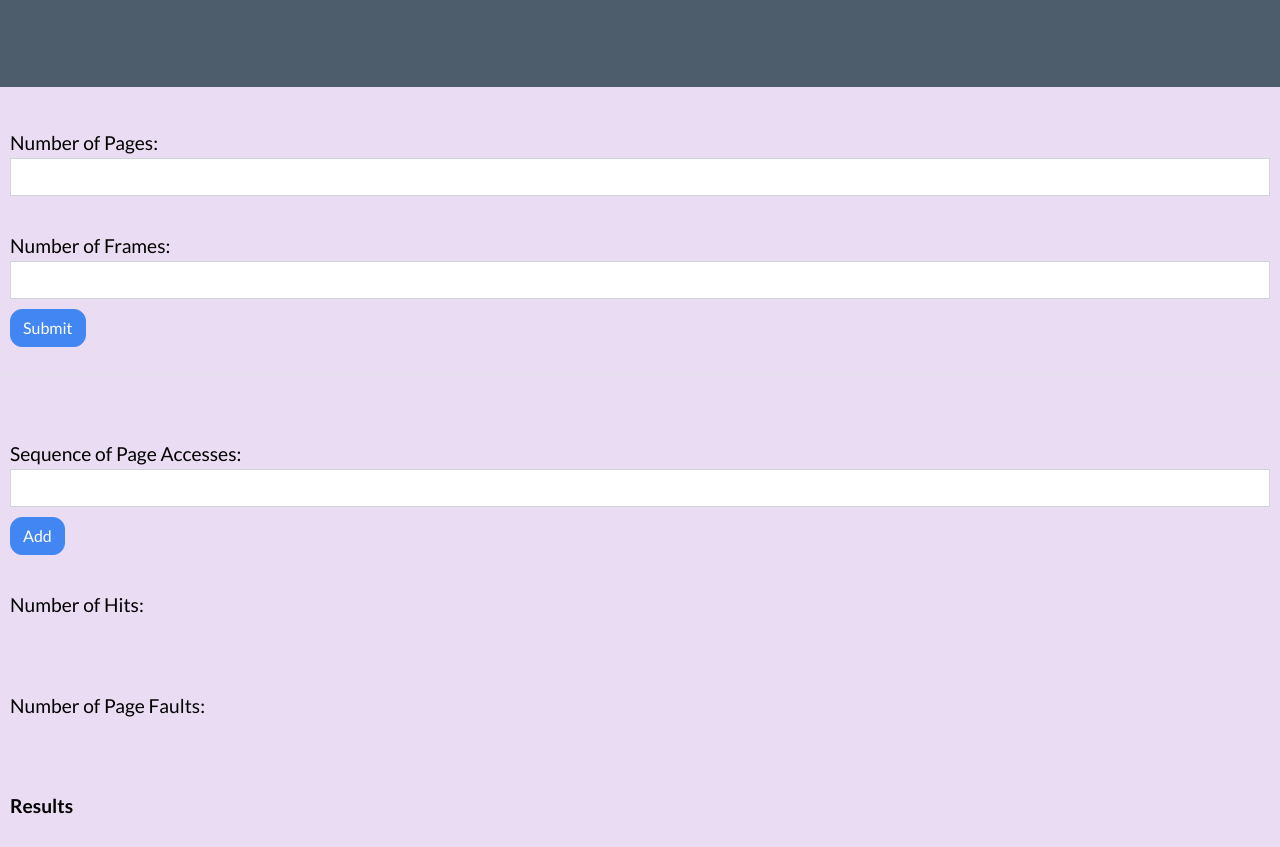
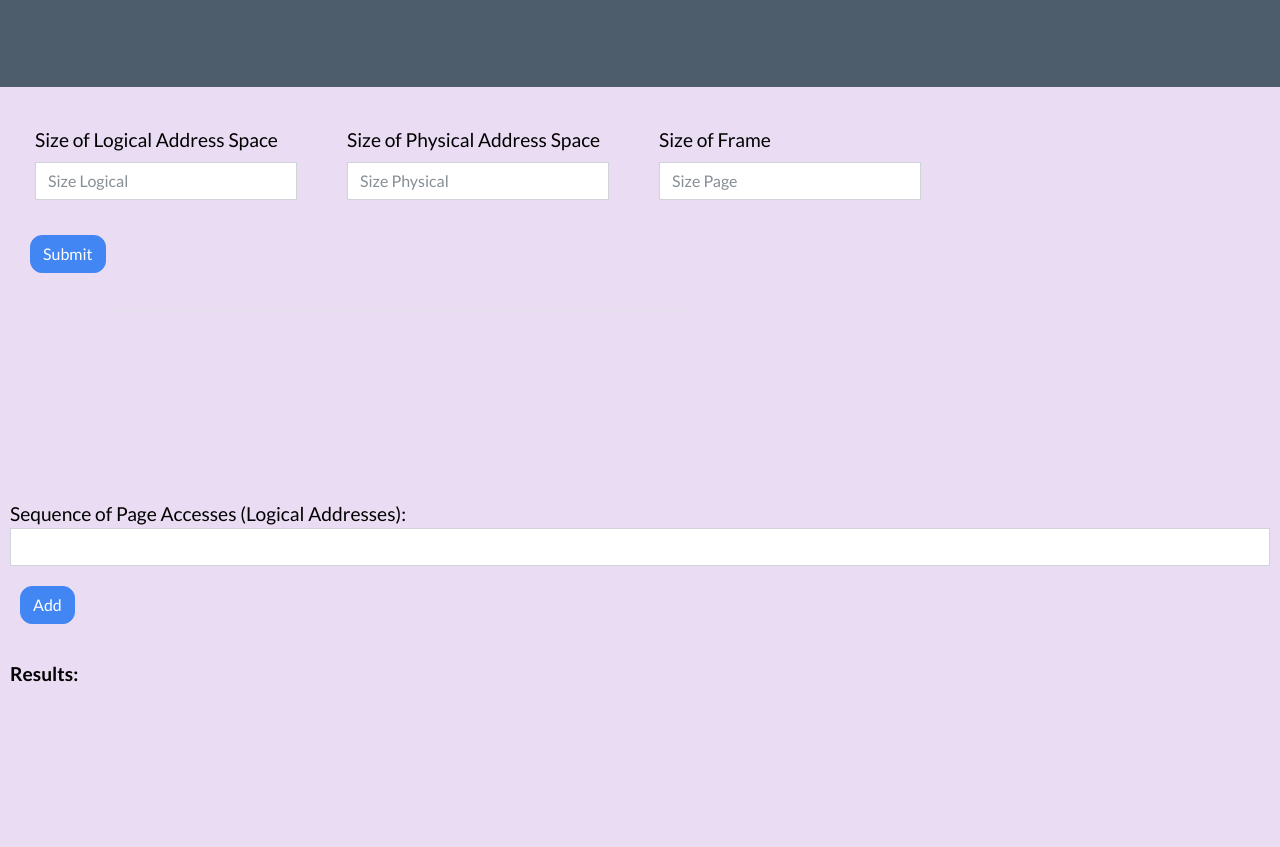
Before and after one commit to aps-y/OS-simulator, a plain HTML site: page PageReplacement/optimal.html in a window 1280 px wide. Shown: the part 398-1245 px from the top of the page. After the commit the page ends 1113 px from the top, so only its background shows below. Drawn offline with nearby package versions, Linux system fonts and the light colour scheme.

Commit message:
final by ankit

```diff
--- a/PageReplacement/optimal.html
+++ b/PageReplacement/optimal.html
@@ -5,7 +5,7 @@
         <script src="https://maxcdn.bootstrapcdn.com/bootstrap/3.3.7/js/bootstrap.min.js"></script>
     </head> <style>
         body {
-            color:#000000;
+            color:black;
             font-size:larger;
         }
         .jumbotron{
@@ -15,12 +15,14 @@
             padding: 10px;
         }
         button {
-            margin-top: 10px;
+            margin-left: 30px;
         }
 
         </style>
     <body>
         <script>
+            var PhyAddrSpace, logAddrSpace, frameSize, last_accessed=[];
+
             var number_of_pages, number_of_frames;
             var colors = [], frame_content=[],      access_counts=[];
             var victim = 1;
@@ -29,28 +31,37 @@
             var hits = 0, misses = 0;
 
             function getInputs() {
-                number_of_pages = document.getElementById("input_pages").value;
-                number_of_frames = document.getElementById("input_frames").value;
+                logAddrSpace = document.getElementById("logAddrSpace").value;
+                PhyAddrSpace = document.getElementById("PhyAddrSpace").value;
+                frameSize = document.getElementById("frameSize").value;
+                number_of_pages = Math.ceil(logAddrSpace/frameSize);
+                number_of_frames = PhyAddrSpace/frameSize;
                 console.log(number_of_frames, number_of_pages);
-                var pageTable = document.getElementById("pages");
+                document.getElementById("head1").innerHTML="Page Table";
+                document.getElementById("head2").innerHTML="Physical Memory";
+                var processTable = document.getElementById("pages");
                 var frameTable = document.getElementById("frames");
-                document.getElementById("pages").innerHTML = "<th>Page Number</th><th>Data</th>";
+
+                document.getElementById("pages").innerHTML = "<th>Page Number</th><th> Frame Allocated</th><th>Data</th>";
                 document.getElementById("frames").innerHTML = "<th>Frame Number</th><th>Page</th>";
+
                 for(var i=0;i<number_of_pages;i++) {
-                    var row = pageTable.insertRow(i+1);
+                    var row = processTable.insertRow(i+1);
                     var cell1 = row.insertCell(0);
                     var cell2 = row.insertCell(1);
+                    var cell3 = row.insertCell(2);
                     var color = "#"+((1<<24)*Math.random()|0).toString(16)
-                    cell2.setAttribute("bgcolor",color);
+                    cell3.setAttribute("bgcolor",color);
                     colors.push(color);
                     cell1.innerHTML=i;
+                    cell2.innerHTML = "-";
                 }
                 for(var i=0;i<number_of_frames;i++) {
                     var row = frameTable.insertRow(i+1);
                     var cell1 = row.insertCell(0);
                     var cell2 = row.insertCell(1);
                     frame_content.push(-1);
-                        access_counts.push(0);
+                    access_counts.push(0);
                     cell1.innerHTML=i;
                 }
             }
@@ -99,7 +110,9 @@
             function opr() {
 
                 sequence = document.getElementById("input_page").value.split(" ");
-
+                for(var i=0;i<sequence.length;i++) {
+                    sequence[i] = parseInt(sequence[i]/frameSize);
+                }
                 for(var i=0;i<sequence.length;i++) {
                     sequence[i] = parseInt(sequence[i]);
                     if(sequence[i]>=number_of_pages) {
@@ -111,21 +124,26 @@
                     var result = document.createElement("P");
                     if(hit!=-1) {
                         hits++;
-                        var txt = "Hit for Page Number "+sequence[i]+" in Frame Number "+hit;
+                        var txt = "Page Accessed: "+sequence[i]+", Page Offset: "+parseInt(sequence[i]%frameSize)+". Hit in Frame Number "+hit;
                         result.append(txt);
                     }
                     else {
                         misses++;
                         findVictim(i);
-                        var txt = "Page Fault. Victim for replacement is page in frame number "+(victim);
+                        var txt = "Page Accessed: "+sequence[i]+", Page Offset: "+parseInt(sequence[i]%frameSize)+". Page Fault. Victim for replacement is frame number "+victim;
                         result.append(txt);
+                        var invalid = frame_content[victim];
+                        if(invalid!=-1) {
+                        document.getElementById("pages").rows[invalid+1].cells[1].innerHTML = "-";
+                        }
                         frame_content[victim] = sequence[i];
+                        document.getElementById("pages").rows[sequence[i]+1].cells[1].innerHTML = victim;
                         document.getElementById("frames").rows[victim+1].cells[1].setAttribute("bgcolor",colors[sequence[i]]);
                         console.log(victim);
                     }
                     document.getElementById("results").appendChild(result);
-                    document.getElementById("hits").innerHTML = hits;
-                    document.getElementById("faults").innerHTML = misses;
+                    document.getElementById("hits").innerHTML = "<strong>Number of Hits: <strong>"+hits;
+                    document.getElementById("faults").innerHTML = "<strong>Number of Page Faults: <strong>"+misses;
                     console.log(access_counts);
 
                 }
@@ -139,22 +157,41 @@
               <a class="btn btn-success" href="https://www.geeksforgeeks.org/program-optimal-page-replacement-algorithm/" role="button">Read More</a>
             </p>
         </div>
-        <p>Number of Pages: <input class="form-control" id="input_pages" type="number" min=1></p>
-        <p>Number of Frames: <input class="form-control" id="input_frames" type="number" min=1> <button class="btn btn-success" onclick="getInputs()">Submit</button></p>
-        <div>
-            <table id="pages" class="table">
+        <form>
+            	<fieldset>
+            		<div class="row">
+            			<div class="form-group" style="margin-left:50px; float:left;  width: 20%">
+                            <label class="col-form-label">Size of Logical Address Space</label>
+                            <input class="form-control" id="logAddrSpace" placeholder="Size Logical" type="number" size="30" >
+                        </div>
+                        <div class="form-group" style="margin-left:50px; float:left;  width: 20%">
+                            <label class="col-form-label">Size of Physical Address Space</label>
+                            <input class="form-control" id="PhyAddrSpace" placeholder="Size Physical" type="number" size="30">
+                        </div>
+                        <div class="form-group" style="margin-left:50px; float:left;  width: 20%">
+                            <label class="col-form-label">Size of Frame</label>
+                            <input class="form-control" id="frameSize" placeholder="Size Page" type="number" size="30">
+                        </div>
+            		</div>
+            	</fieldset>
+            </form>
+            <button class="btn btn-success" onclick="getInputs()">Submit</button></p>
+            <div>
+            <h3 id="head1" style="margin-left:200px;"></h3>
+            <table id="pages" class="table"  style="width:600px; margin-left:100px;">
                 <th id = "pageHead1"></th>
                 <th id="pageHead2"></th>
             </table>
+            <br><br>
+            <h3 id="head2" style="margin-left:200px;"></h3>
+            <table float="right" id="frames" class="table" style="width:400px; margin-left:100px;">
+            </table>
+            <br><br>
         </div>
-        <div float="right">
-            <table id="frames" class="table">
+        <p>Sequence of Page Accesses (Logical Addresses):  <input class="form-control" id="input_page"> <button style="margin-top:20px; margin-left:10px;" class="btn btn-success" onclick="opr()">Add</button></p>
 
-            </table>
-        </div>
-        <p>Sequence of Page Accesses:  <input class="form-control" id="input_page"> <button class="btn btn-success" onclick="opr()">Add</button></p>
-        <p>Number of Hits:<div id="hits"></div></p>
-        <p>Number of Page Faults:<div id="faults"></div></p>
-        <p id="results"><strong> Results</strong></p>
+        <div id="hits" style="margin-left:10px;"></div>
+        <div id="faults" style="margin-left:10px;"></div>
+        <p id="results"><strong> Results:</strong></p>
     </body>
 </html>
```
